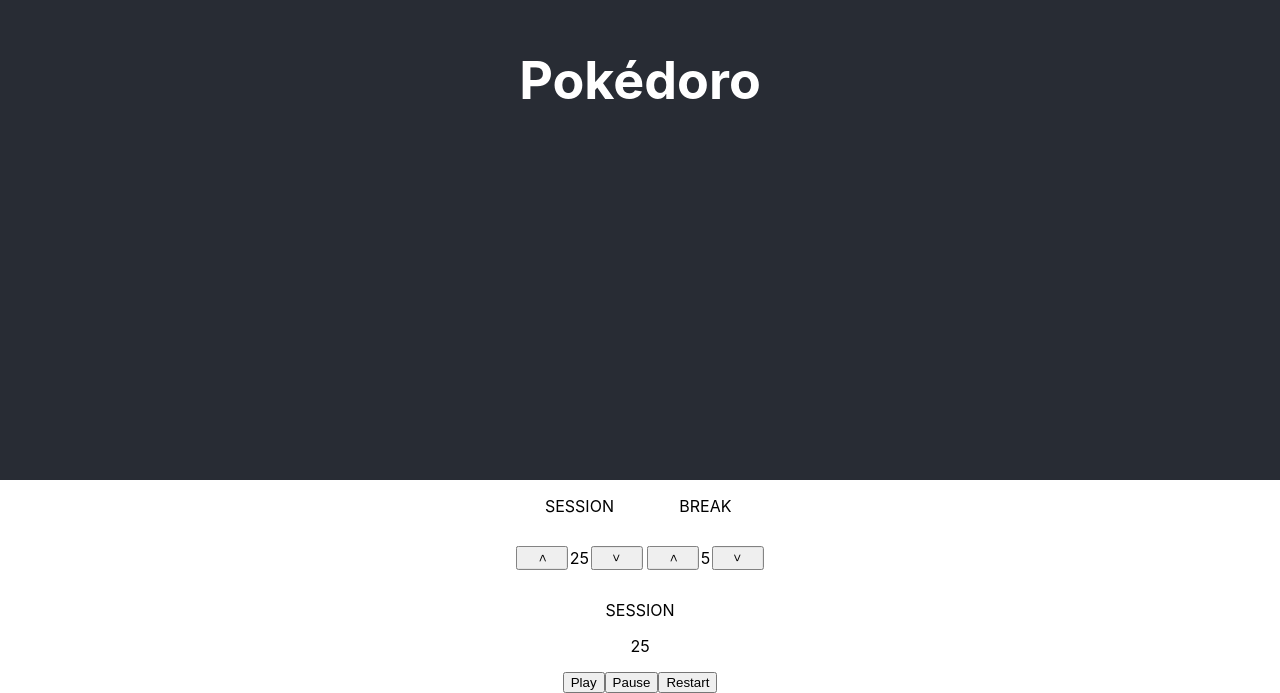
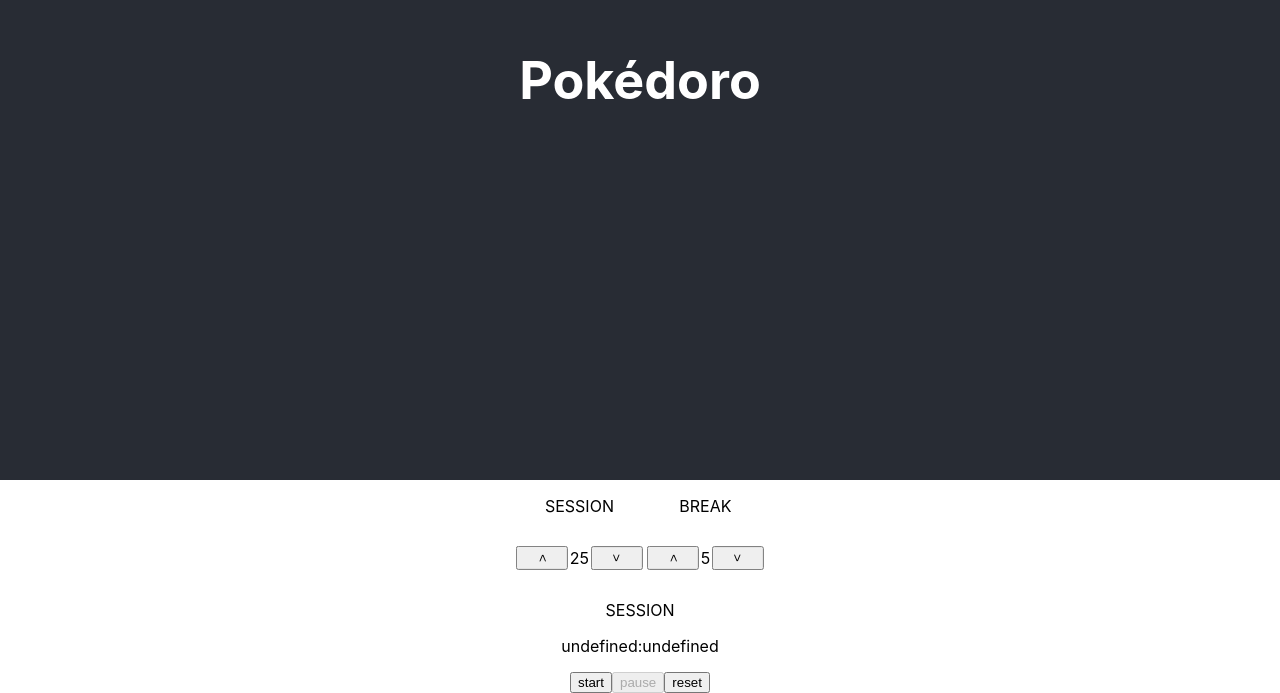
Before and after one commit to Roninii/pokedoro, a React (Create React App) app: page / in a window 1280 px wide. Shown: the part 320-1013 px from the top of the page. Built offline with nearby package versions, Linux system fonts and the light colour scheme.

Commit message:
add timer-controls event handlers

```diff
--- a/src/App.js
+++ b/src/App.js
@@ -13,6 +13,7 @@
       mode: 'session',
       sessionTime: 25,
       breakTime: 5,
+      started: false,
     };
   }
 
@@ -27,6 +28,14 @@
     let decrementedTime = {};
     decrementedTime[`${timeMode}Time`] = this.state[`${timeMode}Time`] - 1;
     this.setState(decrementedTime);
+  };
+
+  toggleStart = () => {
+    this.setState(state => ({ started: !state.started }));
+  };
+
+  reset = () => {
+    this.setState({ mode: 'session', sessionTime: 25, breakTime: 5, started: false });
   };
 
   render() {
@@ -53,7 +62,11 @@
           mode={this.state.mode}
           time={this.state.mode === 'session' ? this.state.sessionTime : this.state.breakTime}
         />
-        <TimerControls />
+        <TimerControls
+          started={this.state.started}
+          toggleStart={this.toggleStart}
+          reset={this.reset}
+        />
       </div>
     );
   }
--- a/src/components/controls/timer-control.js
+++ b/src/components/controls/timer-control.js
@@ -1,11 +1,11 @@
 import React from 'react';
 
-const TimerControls = props => {
+const TimerControls = ({ started, toggleStart, reset }) => {
   return (
     <div style={{ display: `flex`, justifyContent: `center` }}>
-      <button>Play</button>
-      <button>Pause</button>
-      <button>Restart</button>
+      <button onClick={() => toggleStart()}>{started ? 'stop' : 'start'}</button>
+      <button disabled={!started}>pause</button>
+      <button onClick={() => reset()}>reset</button>
     </div>
   );
 };
--- a/src/components/timer/timer.js
+++ b/src/components/timer/timer.js
@@ -1,10 +1,10 @@
 import React from 'react';
 
-const Timer = ({ mode, time }) => {
+const Timer = ({ mode, minutes, seconds }) => {
   return (
     <section>
-      <p>{mode.toUpperCase()}</p>
-      <p>{time}</p>
+      <p id={mode}>{mode.toUpperCase()}</p>
+      <p id="time-left">{`${minutes}:${seconds <= 0 ? '00' : seconds}`}</p>
     </section>
   );
 };
```
